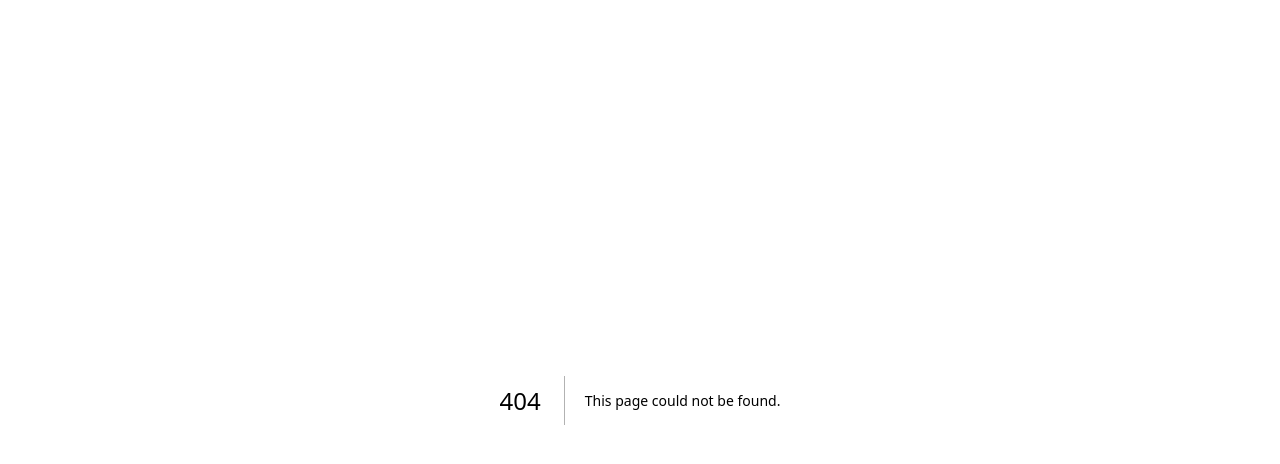
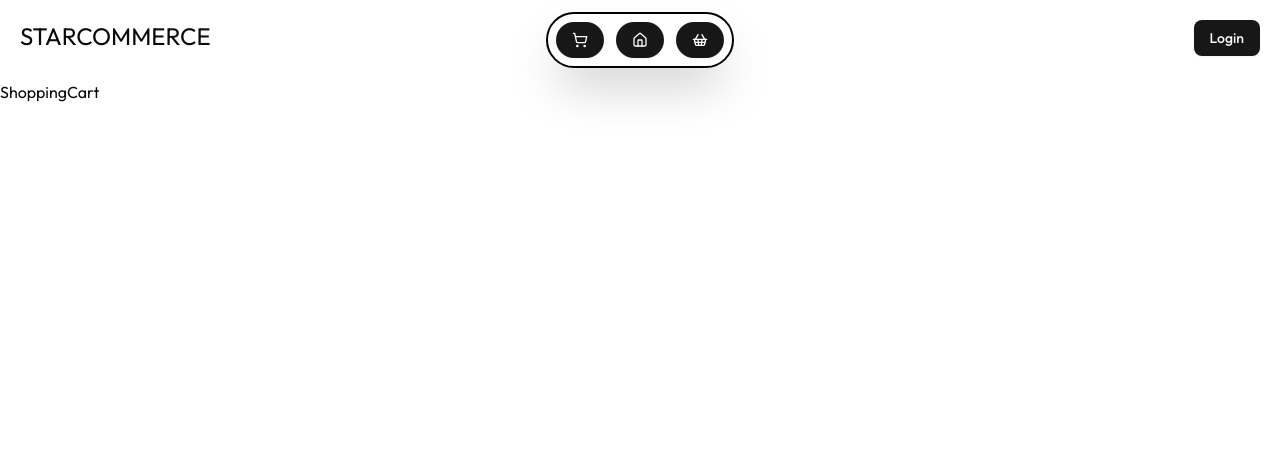
Before and after one commit to shravya132/star-ecommerce, a Next.js app: page /ShoppingCart in a window 1280 px wide. Before the commit this address had no page. Shown: the top 464 px of the page. Built offline with nearby package versions, Linux system fonts and the light colour scheme.

Commit message:
Created homepage, navbar and initial page routing structure.

```diff
--- /dev/null
+++ b/app/ProductsPage/page.jsx
@@ -0,0 +1,7 @@
+import React from "react";
+
+function ProductsPage() {
+  return <div>Products</div>;
+}
+
+export default ProductsPage;
--- /dev/null
+++ b/app/ShoppingCart/page.jsx
@@ -0,0 +1,7 @@
+import React from "react";
+
+function ShoppingCartPage() {
+  return <div>ShoppingCart</div>;
+}
+
+export default ShoppingCartPage;
--- a/app/layout.js
+++ b/app/layout.js
@@ -1,5 +1,6 @@
 import { Outfit } from "next/font/google";
 import "./globals.css";
+import NavBar from "@/components/NavBar";
 
 const outfit = Outfit({
   subsets: ["latin"],
@@ -14,7 +15,10 @@
 export default function RootLayout({ children }) {
   return (
     <html lang="en">
-      <body className={`${outfit.className} antialiased`}>{children}</body>
+      <body className={`${outfit.className} antialiased`}>
+        <NavBar />
+        {children}
+      </body>
     </html>
   );
 }
--- a/app/page.js
+++ b/app/page.js
@@ -1,103 +1,5 @@
-import Image from "next/image";
+import NavBar from "@/components/NavBar";
 
 export default function Home() {
-  return (
-    <div className="font-sans grid grid-rows-[20px_1fr_20px] items-center justify-items-center min-h-screen p-8 pb-20 gap-16 sm:p-20">
-      <main className="flex flex-col gap-[32px] row-start-2 items-center sm:items-start">
-        <Image
-          className="dark:invert"
-          src="/next.svg"
-          alt="Next.js logo"
-          width={180}
-          height={38}
-          priority
-        />
-        <ol className="font-mono list-inside list-decimal text-sm/6 text-center sm:text-left">
-          <li className="mb-2 tracking-[-.01em]">
-            Get started by editing{" "}
-            <code className="bg-black/[.05] dark:bg-white/[.06] font-mono font-semibold px-1 py-0.5 rounded">
-              app/page.js
-            </code>
-            .
-          </li>
-          <li className="tracking-[-.01em]">
-            Save and see your changes instantly.
-          </li>
-        </ol>
-
-        <div className="flex gap-4 items-center flex-col sm:flex-row">
-          <a
-            className="rounded-full border border-solid border-transparent transition-colors flex items-center justify-center bg-foreground text-background gap-2 hover:bg-[#383838] dark:hover:bg-[#ccc] font-medium text-sm sm:text-base h-10 sm:h-12 px-4 sm:px-5 sm:w-auto"
-            href="https://vercel.com/new?utm_source=create-next-app&utm_medium=appdir-template-tw&utm_campaign=create-next-app"
-            target="_blank"
-            rel="noopener noreferrer"
-          >
-            <Image
-              className="dark:invert"
-              src="/vercel.svg"
-              alt="Vercel logomark"
-              width={20}
-              height={20}
-            />
-            Deploy now
-          </a>
-          <a
-            className="rounded-full border border-solid border-black/[.08] dark:border-white/[.145] transition-colors flex items-center justify-center hover:bg-[#f2f2f2] dark:hover:bg-[#1a1a1a] hover:border-transparent font-medium text-sm sm:text-base h-10 sm:h-12 px-4 sm:px-5 w-full sm:w-auto md:w-[158px]"
-            href="https://nextjs.org/docs?utm_source=create-next-app&utm_medium=appdir-template-tw&utm_campaign=create-next-app"
-            target="_blank"
-            rel="noopener noreferrer"
-          >
-            Read our docs
-          </a>
-        </div>
-      </main>
-      <footer className="row-start-3 flex gap-[24px] flex-wrap items-center justify-center">
-        <a
-          className="flex items-center gap-2 hover:underline hover:underline-offset-4"
-          href="https://nextjs.org/learn?utm_source=create-next-app&utm_medium=appdir-template-tw&utm_campaign=create-next-app"
-          target="_blank"
-          rel="noopener noreferrer"
-        >
-          <Image
-            aria-hidden
-            src="/file.svg"
-            alt="File icon"
-            width={16}
-            height={16}
-          />
-          Learn
-        </a>
-        <a
-          className="flex items-center gap-2 hover:underline hover:underline-offset-4"
-          href="https://vercel.com/templates?framework=next.js&utm_source=create-next-app&utm_medium=appdir-template-tw&utm_campaign=create-next-app"
-          target="_blank"
-          rel="noopener noreferrer"
-        >
-          <Image
-            aria-hidden
-            src="/window.svg"
-            alt="Window icon"
-            width={16}
-            height={16}
-          />
-          Examples
-        </a>
-        <a
-          className="flex items-center gap-2 hover:underline hover:underline-offset-4"
-          href="https://nextjs.org?utm_source=create-next-app&utm_medium=appdir-template-tw&utm_campaign=create-next-app"
-          target="_blank"
-          rel="noopener noreferrer"
-        >
-          <Image
-            aria-hidden
-            src="/globe.svg"
-            alt="Globe icon"
-            width={16}
-            height={16}
-          />
-          Go to nextjs.org →
-        </a>
-      </footer>
-    </div>
-  );
+  return <div>HomePage</div>;
 }
--- /dev/null
+++ b/components/NavBar.jsx
@@ -0,0 +1,33 @@
+import React from "react";
+import { Avatar } from "@/components/ui/avatar";
+import { Button } from "@/components/ui/button";
+import Link from "next/link";
+import { House, ShoppingBasket, ShoppingCart } from "lucide-react";
+
+function NavBar() {
+  return (
+    <div className="flex justify-between p-5 relative  min-h-[80px]">
+      <div className="text-2xl">STARCOMMERCE</div>
+      <div className="p-2 absolute left-1/2 top-1/2 transform -translate-x-1/2 -translate-y-1/2 flex items-center gap-3 border-2 border-black rounded-4xl shadow-2xl">
+        <Button className="rounded-full">
+          <Link href="/ProductsPage">
+            <ShoppingCart />
+          </Link>
+        </Button>
+        <Button className="rounded-full">
+          <Link href="/">
+            <House />
+          </Link>
+        </Button>
+        <Button className="rounded-full">
+          <Link href="/ShoppingCart">
+            <ShoppingBasket />
+          </Link>
+        </Button>
+      </div>
+      <Button>Login</Button>
+    </div>
+  );
+}
+
+export default NavBar;
--- /dev/null
+++ b/components/ProductItem.jsx
@@ -0,0 +1,13 @@
+import React from "react";
+
+function ProductItem() {
+  return (
+    <>
+      <div>
+        <Link href={`/Product/${id}`}></Link>
+      </div>
+    </>
+  );
+}
+
+export default ProductItem;
--- /dev/null
+++ b/components/ui/avatar.jsx
@@ -0,0 +1,47 @@
+"use client"
+
+import * as React from "react"
+import * as AvatarPrimitive from "@radix-ui/react-avatar"
+
+import { cn } from "@/lib/utils"
+
+function Avatar({
+  className,
+  ...props
+}) {
+  return (
+    <AvatarPrimitive.Root
+      data-slot="avatar"
+      className={cn("relative flex size-8 shrink-0 overflow-hidden rounded-full", className)}
+      {...props} />
+  );
+}
+
+function AvatarImage({
+  className,
+  ...props
+}) {
+  return (
+    <AvatarPrimitive.Image
+      data-slot="avatar-image"
+      className={cn("aspect-square size-full", className)}
+      {...props} />
+  );
+}
+
+function AvatarFallback({
+  className,
+  ...props
+}) {
+  return (
+    <AvatarPrimitive.Fallback
+      data-slot="avatar-fallback"
+      className={cn(
+        "bg-muted flex size-full items-center justify-center rounded-full",
+        className
+      )}
+      {...props} />
+  );
+}
+
+export { Avatar, AvatarImage, AvatarFallback }
--- /dev/null
+++ b/components/ui/button.jsx
@@ -0,0 +1,55 @@
+import * as React from "react"
+import { Slot } from "@radix-ui/react-slot"
+import { cva } from "class-variance-authority";
+
+import { cn } from "@/lib/utils"
+
+const buttonVariants = cva(
+  "inline-flex items-center justify-center gap-2 whitespace-nowrap rounded-md text-sm font-medium transition-all disabled:pointer-events-none disabled:opacity-50 [&_svg]:pointer-events-none [&_svg:not([class*='size-'])]:size-4 shrink-0 [&_svg]:shrink-0 outline-none focus-visible:border-ring focus-visible:ring-ring/50 focus-visible:ring-[3px] aria-invalid:ring-destructive/20 dark:aria-invalid:ring-destructive/40 aria-invalid:border-destructive",
+  {
+    variants: {
+      variant: {
+        default:
+          "bg-primary text-primary-foreground shadow-xs hover:bg-primary/90",
+        destructive:
+          "bg-destructive text-white shadow-xs hover:bg-destructive/90 focus-visible:ring-destructive/20 dark:focus-visible:ring-destructive/40 dark:bg-destructive/60",
+        outline:
+          "border bg-background shadow-xs hover:bg-accent hover:text-accent-foreground dark:bg-input/30 dark:border-input dark:hover:bg-input/50",
+        secondary:
+          "bg-secondary text-secondary-foreground shadow-xs hover:bg-secondary/80",
+        ghost:
+          "hover:bg-accent hover:text-accent-foreground dark:hover:bg-accent/50",
+        link: "text-primary underline-offset-4 hover:underline",
+      },
+      size: {
+        default: "h-9 px-4 py-2 has-[>svg]:px-3",
+        sm: "h-8 rounded-md gap-1.5 px-3 has-[>svg]:px-2.5",
+        lg: "h-10 rounded-md px-6 has-[>svg]:px-4",
+        icon: "size-9",
+      },
+    },
+    defaultVariants: {
+      variant: "default",
+      size: "default",
+    },
+  }
+)
+
+function Button({
+  className,
+  variant,
+  size,
+  asChild = false,
+  ...props
+}) {
+  const Comp = asChild ? Slot : "button"
+
+  return (
+    <Comp
+      data-slot="button"
+      className={cn(buttonVariants({ variant, size, className }))}
+      {...props} />
+  );
+}
+
+export { Button, buttonVariants }
--- a/package.json
+++ b/package.json
@@ -9,6 +9,9 @@
     "lint": "next lint"
   },
   "dependencies": {
+    "@clerk/nextjs": "^6.25.3",
+    "@radix-ui/react-avatar": "^1.1.10",
+    "@radix-ui/react-slot": "^1.2.3",
     "class-variance-authority": "^0.7.1",
     "clsx": "^2.1.1",
     "lucide-react": "^0.525.0",
```
Also changed, not shown: app/Product/page.jsx (added), 1 other file (tests, documents, lock files or other folders).
